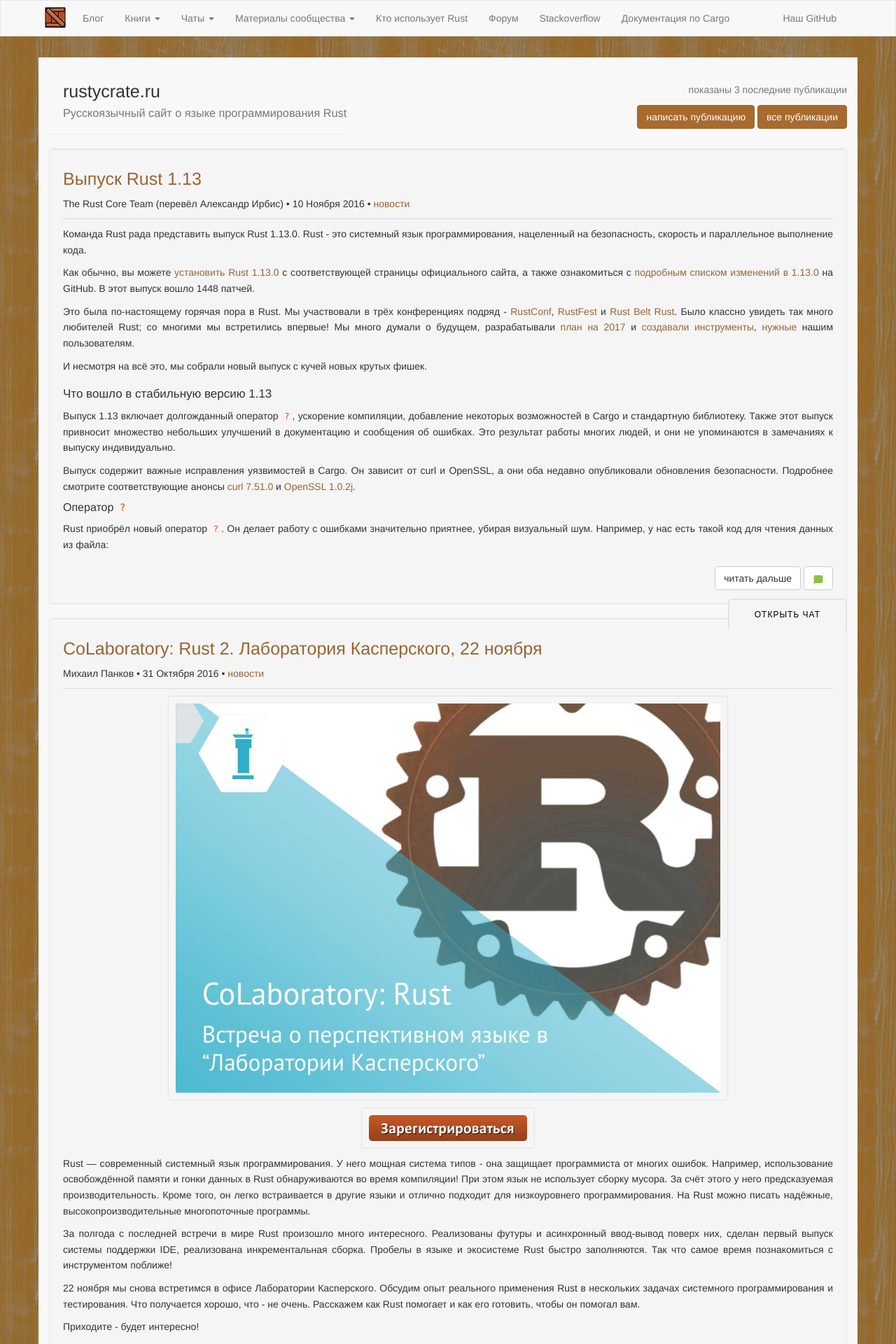
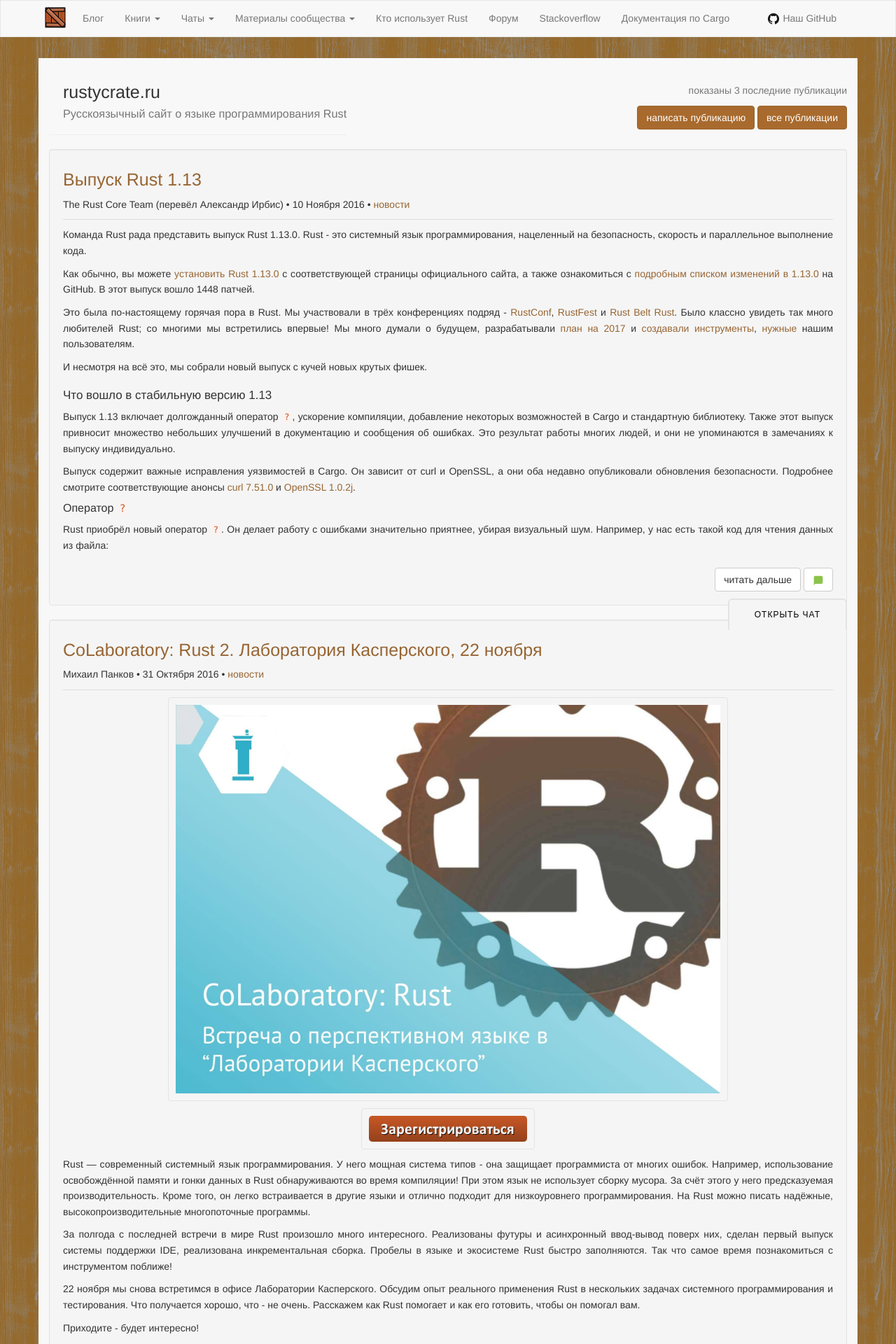
Before and after one commit to rust-lang-ru/rustycrate.ru, a Jekyll site: the page built from index.html, in a window 1280 px wide. Shown: the top 1920 px of the page at 70% size. Built offline with Jekyll 4.4.1, drawn with Linux system fonts in a browser that asks for light colours; nearby versions of some CDN libraries; comment, search, counter and statistics services are not loaded.

Commit message:
Добавляем иконку Github

```diff
--- a/_includes/header.html
+++ b/_includes/header.html
@@ -82,7 +82,12 @@
                 <li><a href="https://rurust.github.io/cargo-docs-ru/" target="blank">Документация по Cargo</a></li>
             </ul>
             <ul class="nav navbar-nav navbar-right">
-                <li><a href="https://github.com/ruRust" target="blank">Наш GitHub</a></li>
+                <li>
+                    <a href="https://github.com/ruRust" target="blank">
+                        <img src="/images/github.png" alt="Github">
+                        Наш GitHub
+                    </a>
+                </li>
             </ul>
         </div>
     </div>
```
Also changed, not shown: images/github.png (added).
